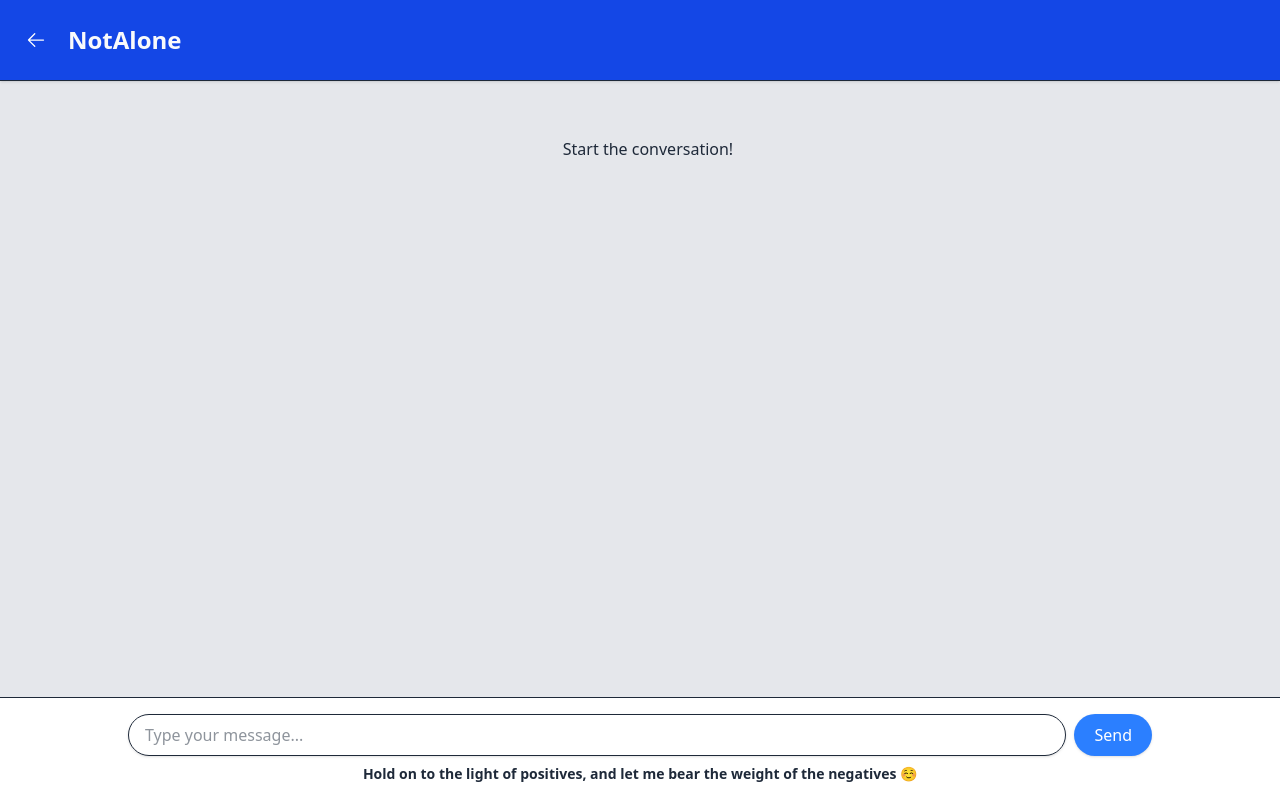
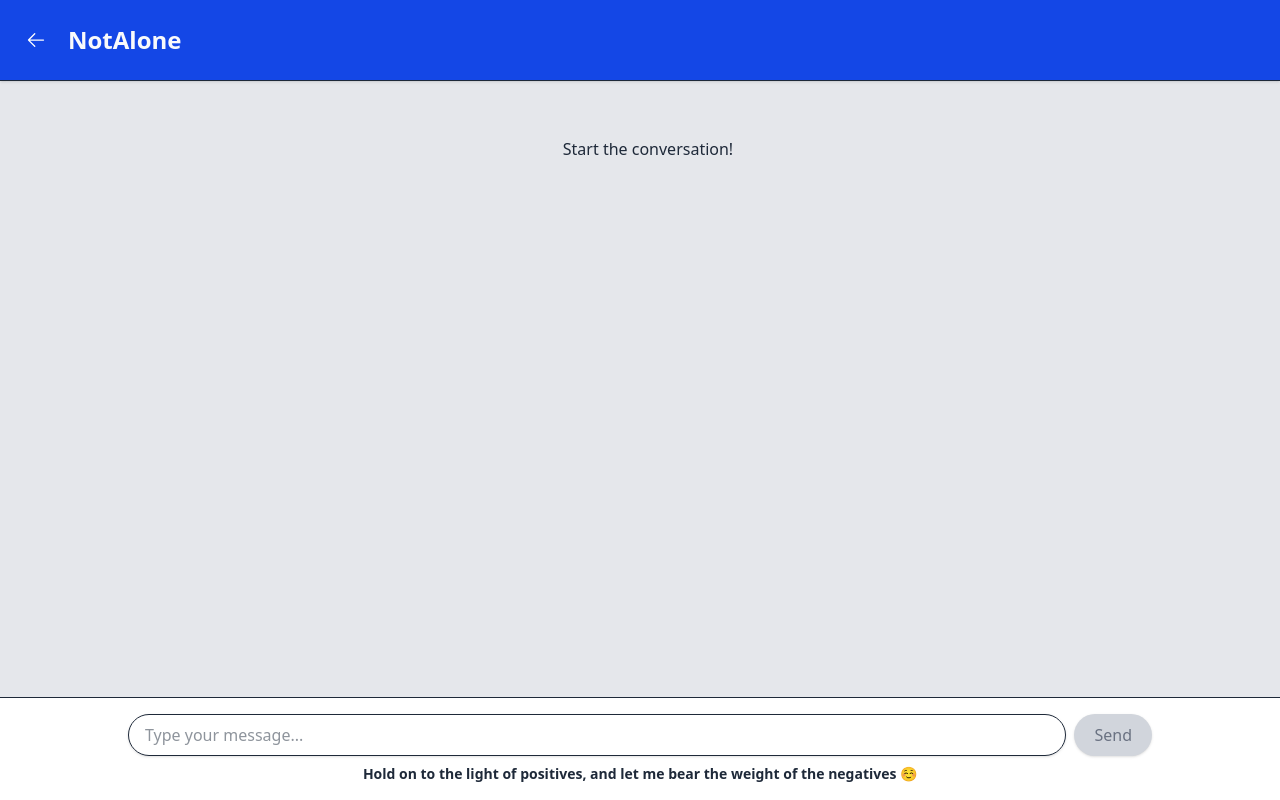
Before and after one commit to Saiteja0101/NotAlone-ai, a Next.js app in the folder clinet/: page /chat in a window 1280 px wide. Built offline with nearby package versions, Linux system fonts and the light colour scheme; sample sign-in values are in the browser's storage.

Commit message:
added localstorage

```diff
--- a/clinet/app/chat/page.tsx
+++ b/clinet/app/chat/page.tsx
@@ -7,12 +7,16 @@ import Link from "next/link";
 
 export default function ChatPage() {
   const router = useRouter()
-  const token = localStorage.getItem("token")
+  const [token, setToken] = useState<string | null>(null);
+
   useEffect(() => {
-    if (!token) {
-      router.replace('/')
+    const storedToken = localStorage.getItem("token");
+    setToken(storedToken);
+    if (!storedToken) {
+      router.replace("/");
     }
-  }, [token, router])
+  }, [router]);
+
 
   const [messages, setMessages] = useState<{ role: string; text: string }[]>([]);
   const [input, setInput] = useState("");
@@ -32,8 +36,10 @@ export default function ChatPage() {
       });
 
       if (!response.ok) {
-        throw new Error("Something went wrong");
+        const errorData = await response.json();
+        throw new Error(errorData.detail || "Something went wrong");
       }
+
 
       const data = await response.json();
 
@@ -88,8 +94,8 @@ export default function ChatPage() {
             >
               <div
                 className={`px-4 py-2 rounded-2xl max-w-[75%] sm:max-w-[60%] text-sm sm:text-base break-words shadow-sm ${msg.role === "user"
-                    ? "bg-blue-500 text-white rounded-br-none"
-                    : "bg-gray-200 text-gray-900 rounded-bl-none"
+                  ? "bg-blue-500 text-white rounded-br-none"
+                  : "bg-gray-200 text-gray-900 rounded-bl-none"
                   }`}
               >
                 {msg.text}
@@ -111,14 +117,19 @@ export default function ChatPage() {
           />
           <button
             onClick={sendMessage}
-            className="bg-blue-500 hover:bg-blue-600 text-white px-5 py-2 rounded-full text-sm sm:text-base shadow-sm transition-colors"
+            disabled={!input.trim()}
+            className={`px-5 py-2 rounded-full text-sm sm:text-base shadow-sm transition-colors ${input.trim()
+                ? "bg-blue-500 hover:bg-blue-600 text-white"
+                : "bg-gray-300 text-gray-500 cursor-not-allowed"
+              }`}
           >
             Send
           </button>
+
         </div>
         <p className="text-sm text-gray-800 mt-2 text-center font-bold">
-        Hold on to the light of positives, and let me bear the weight of the negatives ☺️
-      </p>
+          Hold on to the light of positives, and let me bear the weight of the negatives ☺️
+        </p>
       </footer>
 
       {/* Animation styles */}
```
